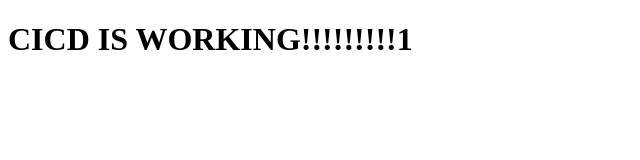
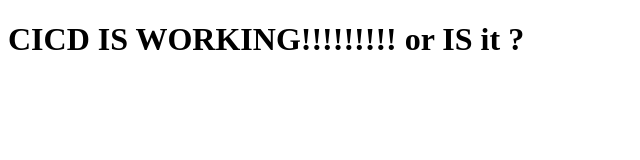
Before and after one commit to AnkithRBelavadi/test-cicd, a plain HTML site: page index.html in a window 1280 px wide. Shown: the whole page, without its empty margins (0-640 px from the left). Drawn offline with Linux system fonts and the light colour scheme.

Commit message:
changes in index.html

```diff
--- a/index.html
+++ b/index.html
@@ -4,6 +4,6 @@
     <title>Welcome to Automated EC2 image builder V2 </title>
   </head>
   <body>
-<h1>CICD IS WORKING!!!!!!!!!1</h1>
+<h1>CICD IS WORKING!!!!!!!!! or IS it ?</h1>
 </body>
 </html>
```
